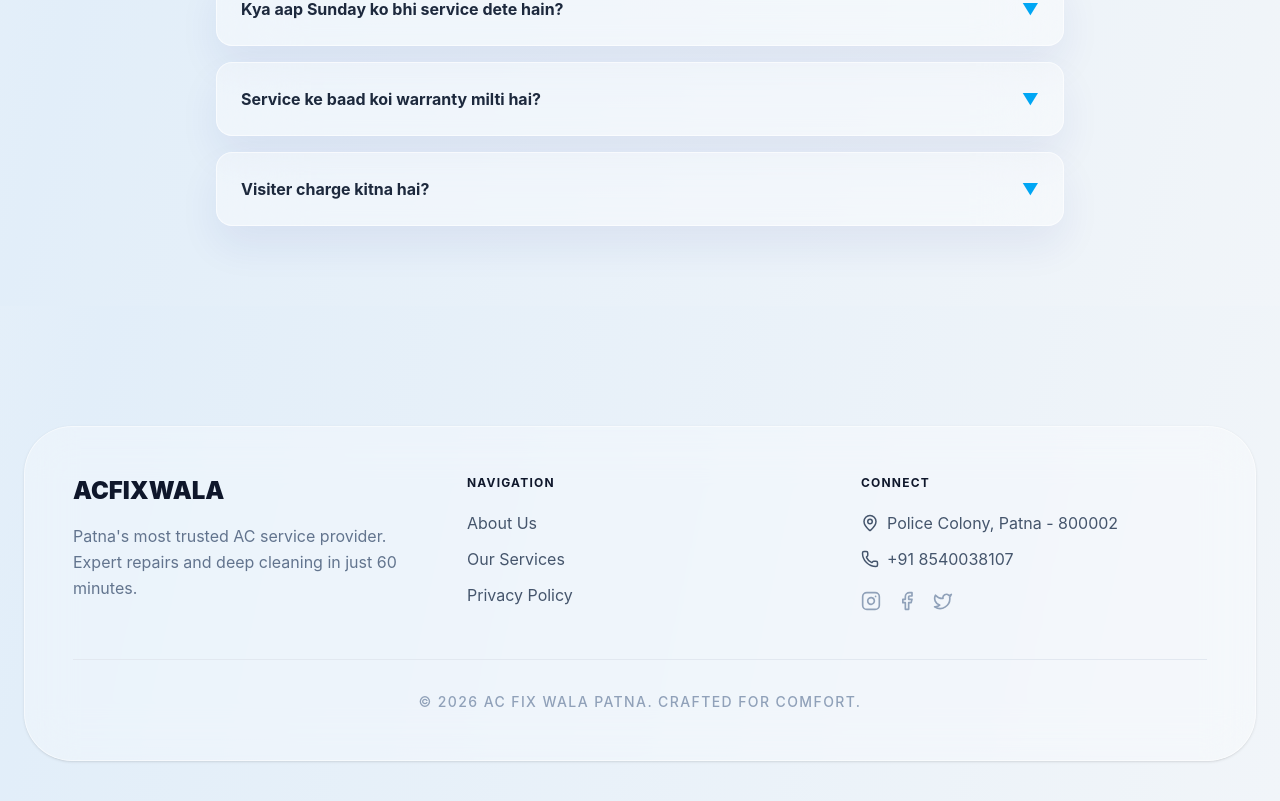
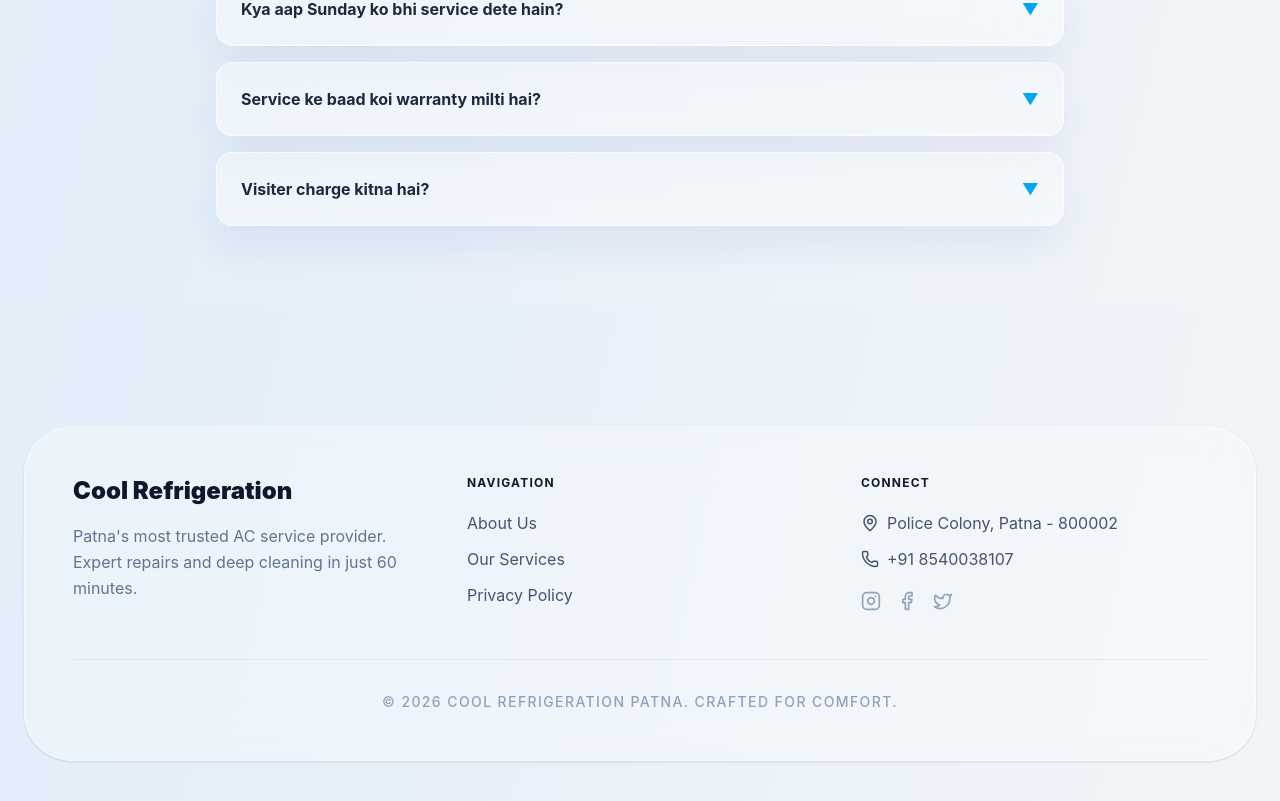
Before and after one commit to Mdimran231/ac-service-website, a React (Vite) app in the folder frontend/: page / in a window 1280 px wide. Shown: the part 5193-5994 px from the top of the page. Built offline with nearby package versions, Linux system fonts and the light colour scheme.

Commit message:
Update brand name to Cool Refrigeration

```diff
--- a/frontend/src/components/Footer.jsx
+++ b/frontend/src/components/Footer.jsx
@@ -8,7 +8,7 @@ const Footer = () => {
         <div className="grid md:grid-cols-3 gap-12 mb-12">
           {/* Brand Info */}
           <div>
-            <h3 className="font-black text-2xl text-slate-900 mb-4">ACFIXWALA</h3>
+            <h3 className="font-black text-2xl text-slate-900 mb-4">Cool Refrigeration</h3>
             <p className="text-slate-500 leading-relaxed">
               Patna's most trusted AC service provider. Expert repairs and deep cleaning in just 60 minutes.
             </p>
@@ -36,7 +36,7 @@ const Footer = () => {
         </div>
 
         <div className="pt-8 border-t border-slate-200 text-center text-slate-400 text-sm font-medium tracking-widest uppercase">
-          © 2026 AC FIX WALA Patna. Crafted for Comfort.
+          © 2026 Cool Refrigeration Patna. Crafted for Comfort.
         </div>
       </div>
     </footer>
```
